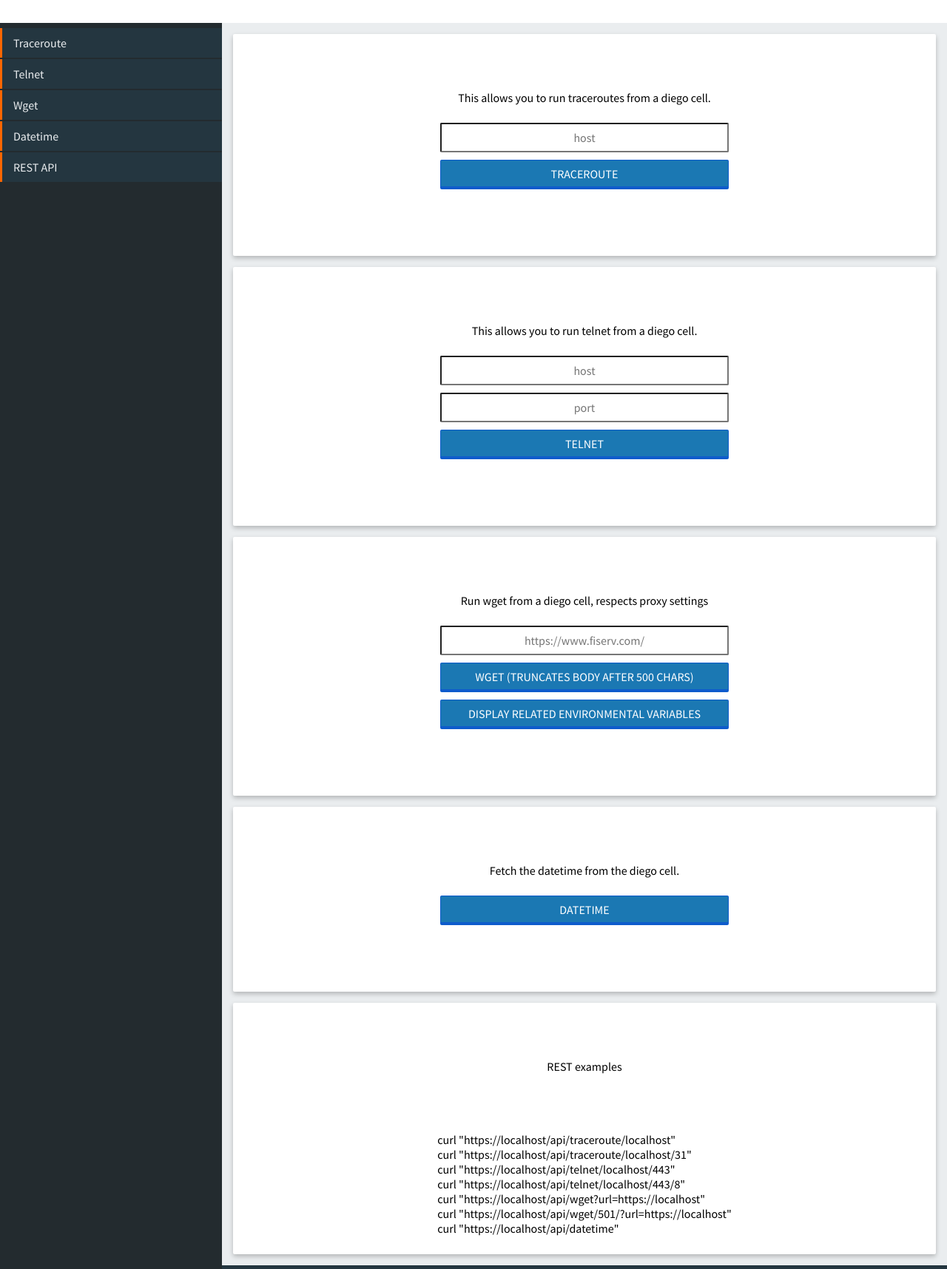
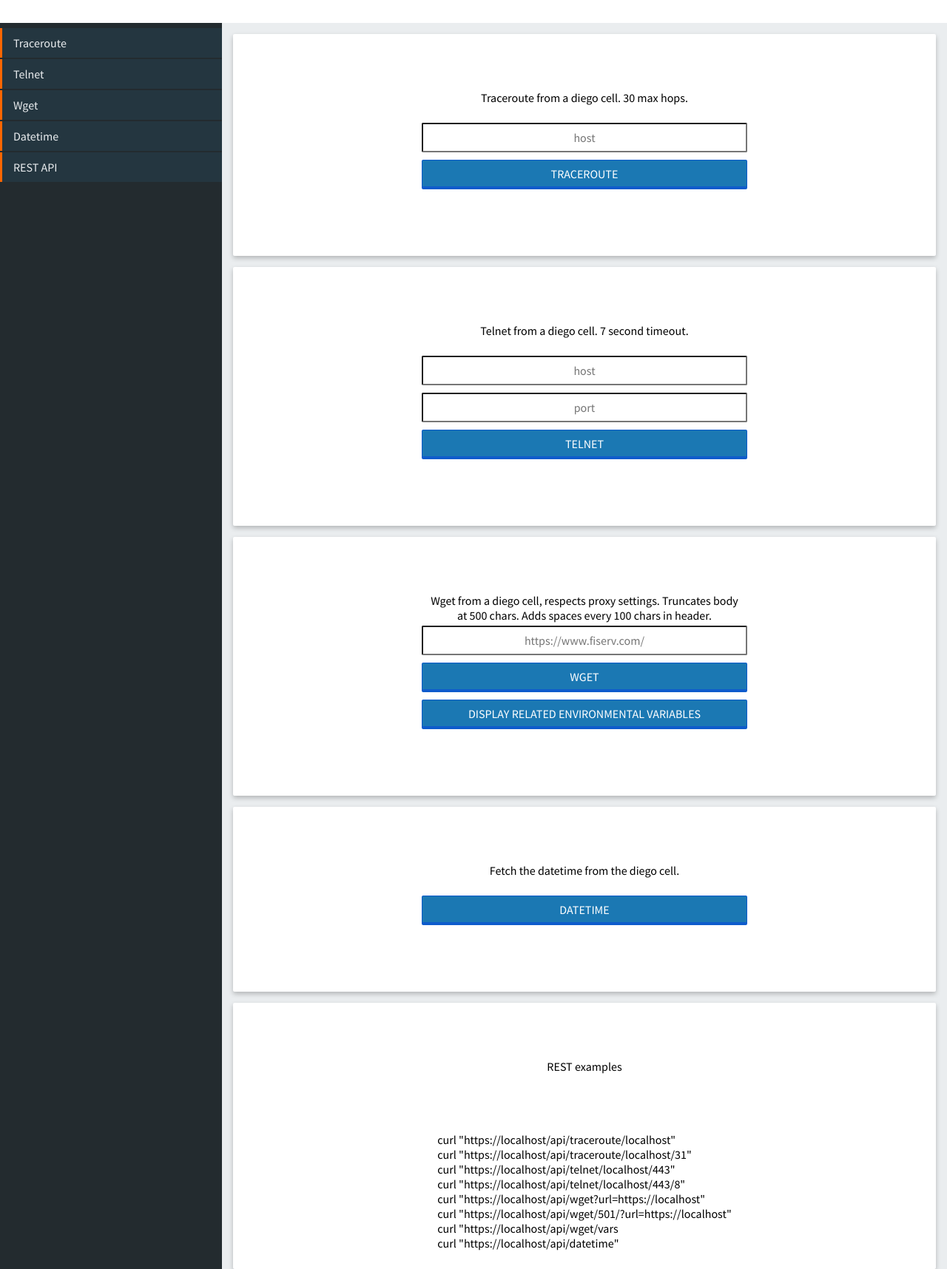
Before and after one commit to mrhhug/canitconnect, a Flask app: template templates/index.html in a window 1280 px wide. Shown: the part 39-1755 px from the top of the page at 74% size. Run offline with Flask 2, Linux system fonts and the light colour scheme; the template is opened without the code that fills it, so the values that code supplies are empty.

Commit message:
clarified on the UI what defualts are accepted on the UI

```diff
--- a/static/css/style.css
+++ b/static/css/style.css
@@ -132,7 +132,7 @@ main {
 	flex-direction: column;
 	justify-content: center;
 	align-items: stretch;
-	width: 400px;
+	width: 450px;
 	margin: 50px auto;
 }
 
--- a/static/js/main.js
+++ b/static/js/main.js
@@ -136,5 +136,6 @@ restResponse += 'curl "https://' + localhost + '/api/telnet/' + localhost + '/44
 restResponse += 'curl "https://' + localhost + '/api/telnet/' + localhost + '/443/8"<br>'
 restResponse += 'curl "https://' + localhost + '/api/wget?url=https://' + localhost + '"<br>'
 restResponse += 'curl "https://' + localhost + '/api/wget/501/?url=https://' + localhost + '"<br>'
+restResponse += 'curl "https://' + localhost + '/api/wget/vars<br>'
 restResponse += 'curl "https://' + localhost + '/api/datetime"<br>'
 $('#response-body-rest').html(restResponse);
--- a/templates/index.html
+++ b/templates/index.html
@@ -29,7 +29,7 @@
 				<div class="card" id="traceroute-card">
 					<div class="card-contents">
 						<div class="form-div">
-						<p>This allows you to run traceroutes from a diego cell.</p>
+							<p>Traceroute from a diego cell. 30 max hops.</p>
 							<input type="text" placeholder="host" id="traceroutehostname">
 							<button id="traceroute-btn" class="btn">traceroute</button>
 						</div>
@@ -39,7 +39,7 @@
 				<div class="card" id="telnet-card">
 					<div class="card-contents">
 						<div class="form-div">
-						<p>This allows you to run telnet from a diego cell.</p>
+							<p>Telnet from a diego cell. 7 second timeout.</p>
 							<input type="text" placeholder="host" id="telnethostname">
 							<input type="text" placeholder="port" id="telnetport">
 							<button id="telnet-btn" class="btn">telnet</button>
@@ -50,9 +50,9 @@
 				<div class="card" id="wget-card">
 					<div class="card-contents">
 						<div class="form-div">
-						<p>Run wget from a diego cell, respects proxy settings</p>
+							<p>Wget from a diego cell, respects proxy settings. Truncates body at 500 chars. Adds spaces every 100 chars in header.</p>
 							<input type="text" placeholder="https://www.fiserv.com/" id="wgethostname">
-						<button id="wget-btn" class="btn">wget (truncates body after 500 chars)</button>
+							<button id="wget-btn" class="btn">wget</button>
 							<button id="wgetVars-btn" class="btn">Display related Environmental variables</button>
 						</div>
 						<p class="response-body" id="response-body-wget"></p>
```
Lines whose indentation alone changed are shown as unchanged.
